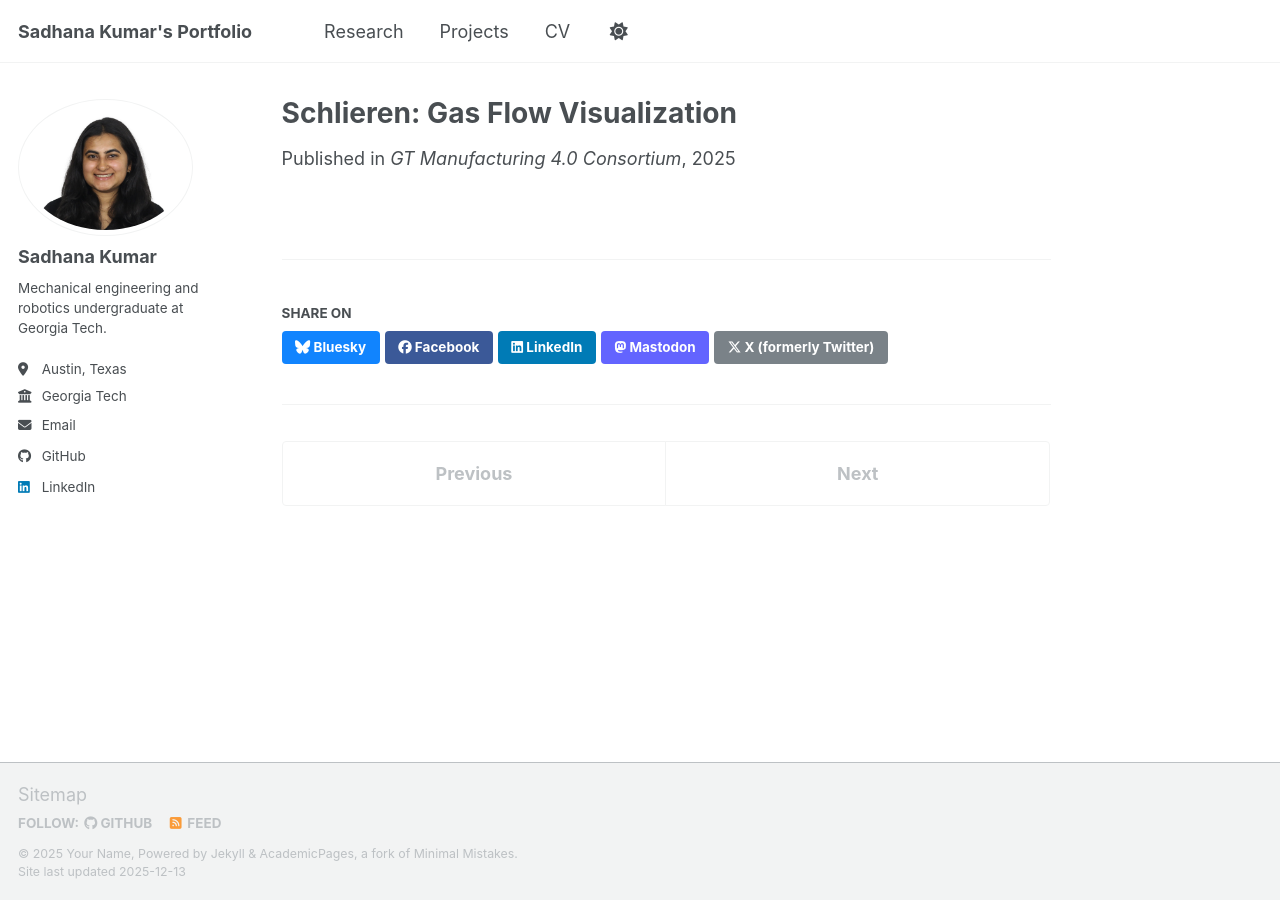
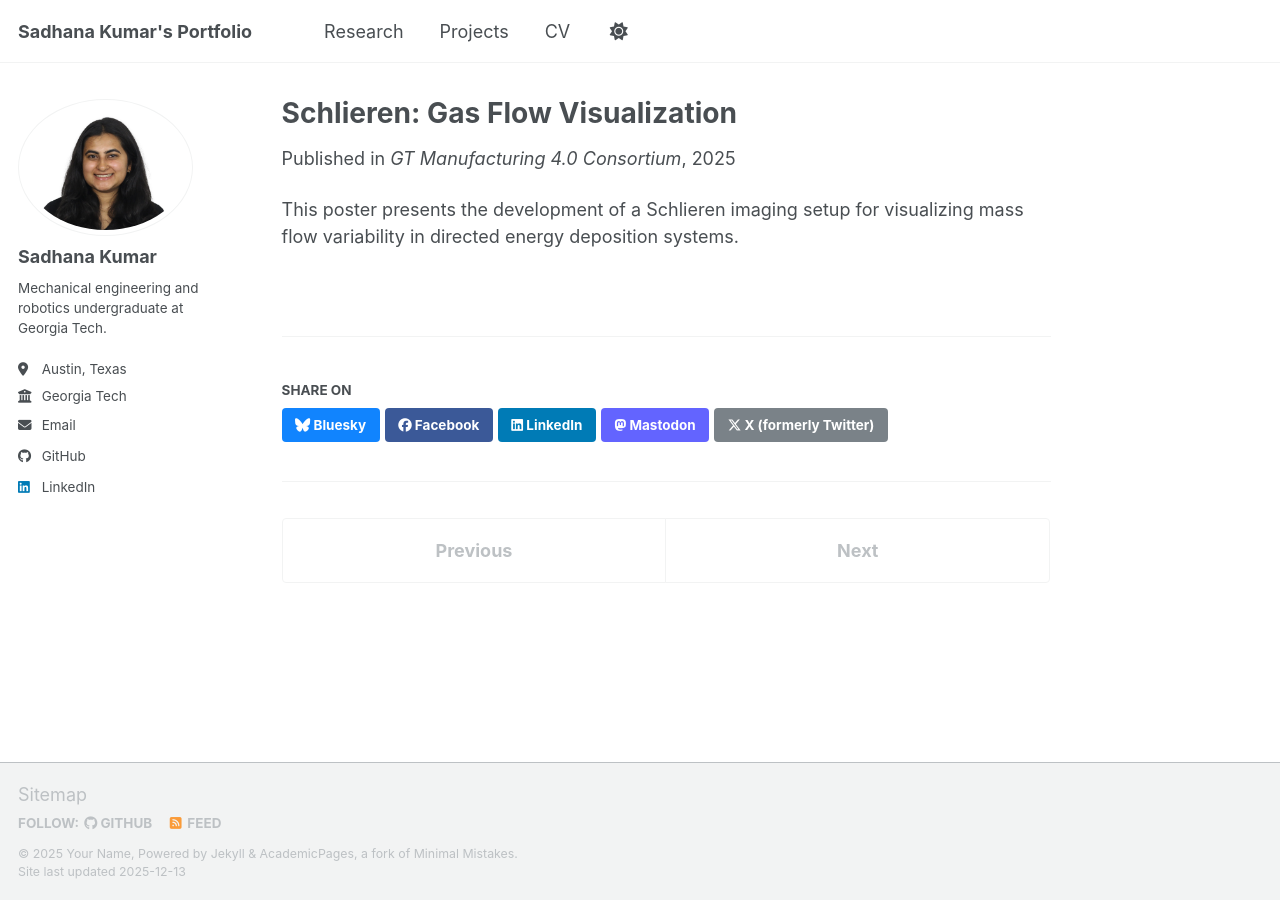
Before and after one commit to s-kumar72/s-kumar72.github.io, a Jekyll site: the page built from _publications/2025-01-schlieren.md, in a window 1280 px wide. Built offline with Jekyll 4.4.1, drawn with Linux system fonts in a browser that asks for light colours; a script bundle is joined from its source files by our own code; library files that are not in the unit come from our copies.

Commit message:
Update 2025-01-schlieren.md

```diff
--- a/_publications/2025-01-schlieren.md
+++ b/_publications/2025-01-schlieren.md
@@ -5,3 +5,5 @@ venue: "GT Manufacturing 4.0 Consortium"
 type: poster
 pdf: /files/posters/SchlierenPoster_GT4.0ManufacturingConsortium_January2025.pdf
 ---
+This poster presents the development of a Schlieren imaging setup for visualizing
+mass flow variability in directed energy deposition systems.
```
